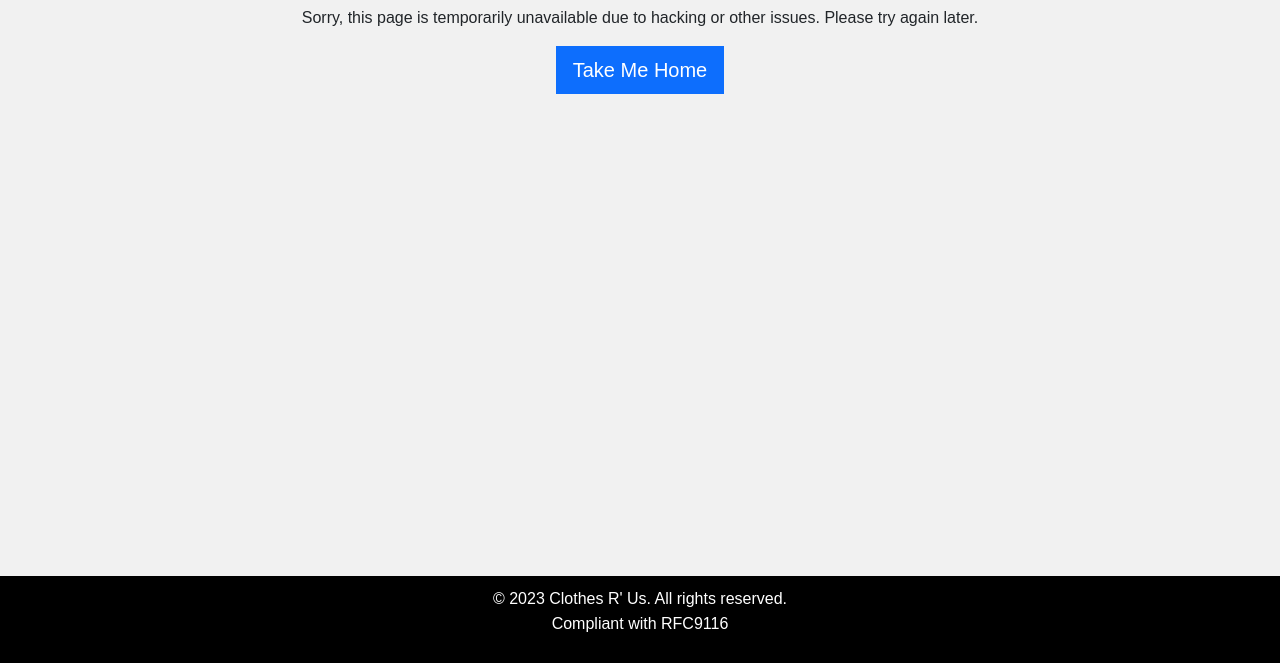
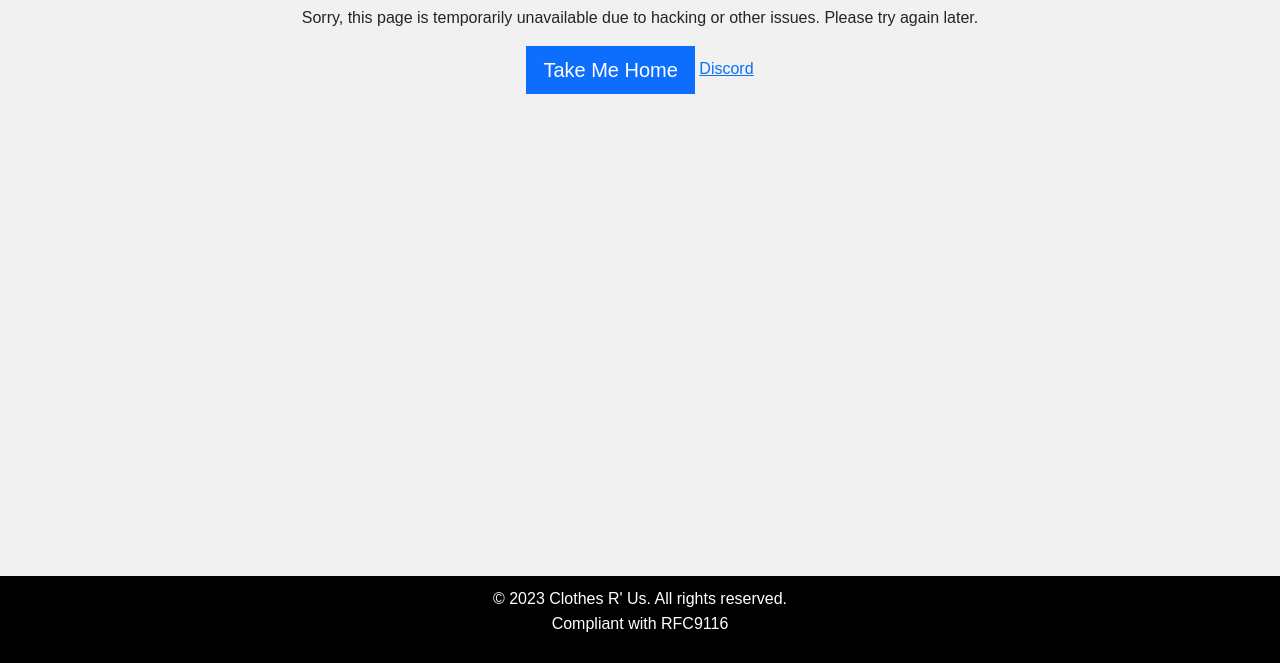
Before and after one commit to Diddern/503-error, a plain HTML site: page index.html in a window 1280 px wide. Shown: the part 137-800 px from the top of the page. Drawn offline with nearby package versions, Linux system fonts and the light colour scheme; a small style sheet from the web is missing.

Commit message:
Added discord to index.html

```diff
--- a/index.html
+++ b/index.html
@@ -50,6 +50,7 @@
           </div>
           <div class="error-actions">
             <a href="http://clothessrus.no" class="btn btn-primary btn-lg">Take Me Home</a>
+            <a href="https://discord.gg/dguje9uG" class"btn btn-primary btn-lg">Discord</a>
           </div>
         </div>
       </div>
```
